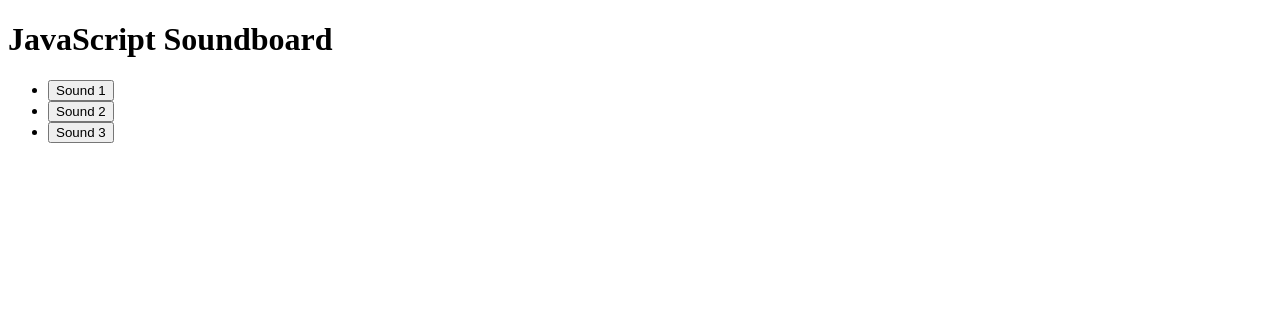
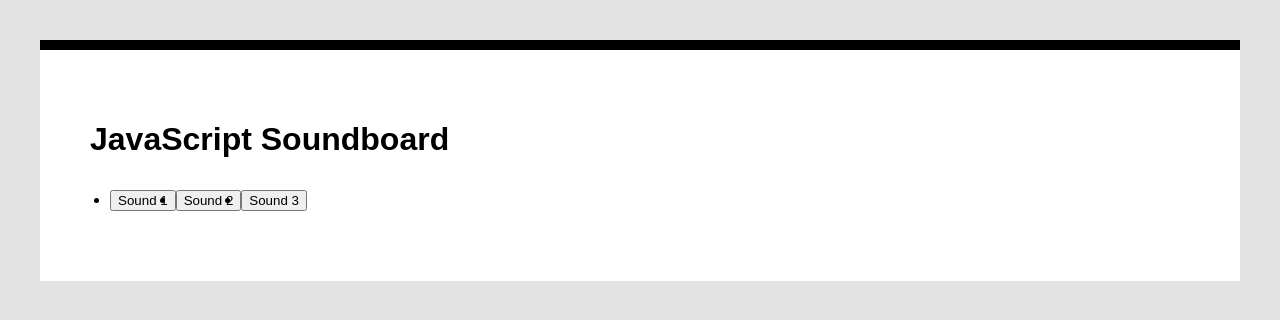
Before and after one commit to mmodras/mi349_soundboard, a plain HTML site: page index.html in a window 1280 px wide. Drawn offline with Linux system fonts and the light colour scheme.

Commit message:
html & css

```diff
--- a/index.html
+++ b/index.html
@@ -9,7 +9,7 @@
 </head>
 <body>
     <h1>JavaScript Soundboard</h1>
-    <ul>
+    <ul id="buttons">
         <li><button type="button">Sound 1</button></li>
         <li><button type="button">Sound 2</button></li>
         <li><button type="button">Sound 3</button></li>
--- a/style.css
+++ b/style.css
@@ -0,0 +1,17 @@
+html {
+    background: #e3e3e3;
+}
+
+body {
+    font-family: Arial, Helvetica, sans-serif;
+    margin: 40px;
+    padding: 50px;
+    border-top: 10px solid;
+    background-color: #fff;
+}
+
+#buttons {
+    display: flex;
+    margin: 10px;
+    padding: 10px;
+}
```
